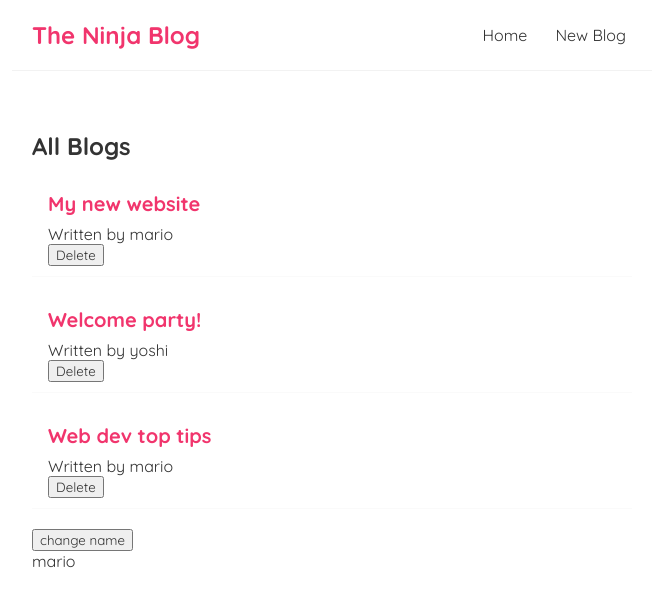
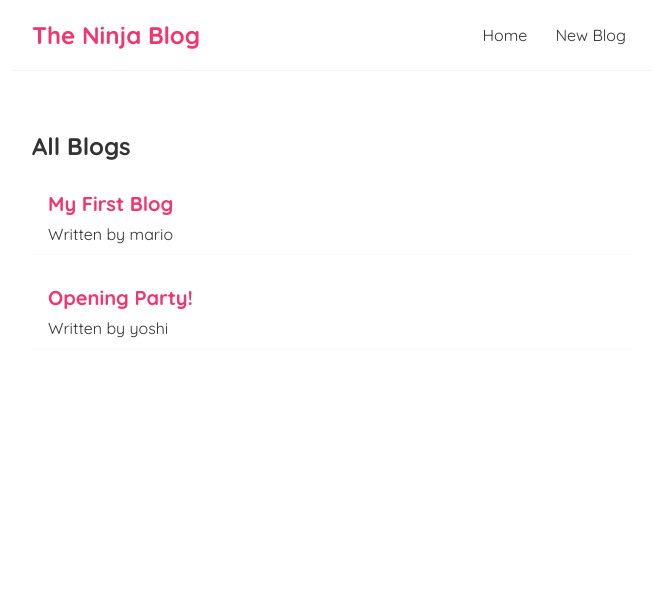
Before and after one commit to NewsonThokchom/ReactPractice, a React (Create React App) app: page / in a window 1280 px wide. Shown: the top 606 px of the page, without its empty margins (308-964 px from the left). Built offline with nearby package versions, Linux system fonts and the light colour scheme; data requests are answered from the project's data file.

Commit message:
retrieve data from json-server in useEffect function remove delete props and button from home and bloglist components.

```diff
--- a/src/BlogList.js
+++ b/src/BlogList.js
@@ -1,4 +1,4 @@
-const BlogList = ({ blogs, title, handleDelete }) => {
+const BlogList = ({ blogs, title }) => {
   //   const blogs = props.blogs;
   //   const title = props.title;
 
@@ -9,7 +9,6 @@
         <div className="blog-preview" key={blog.id}>
           <h2>{blog.title}</h2>
           <p>Written by {blog.author}</p>
-          <button onClick={() => handleDelete(blog.id)}>Delete</button>
         </div>
       ))}
     </div>
--- a/src/Home.js
+++ b/src/Home.js
@@ -2,36 +2,21 @@
 import BlogList from "./BlogList";
 
 const Home = () => {
-  const [blogs, setBlogs] = useState([
-    { title: "My new website", body: "Lorem ipsum..", author: "mario", id: 1 },
-    { title: "Welcome party!", body: "Lorem ipsum..", author: "yoshi", id: 2 },
-    {
-      title: "Web dev top tips",
-      body: "Lorem ipsum..",
-      author: "mario",
-      id: 3,
-    },
-  ]);
-
-  const [name, setName] = useState("mario");
-
-  const handleDelete = (id) => {
-    const newBlogs = blogs.filter((blog) => blog.id !== id);
-    setBlogs(newBlogs);
-  };
+  const [blogs, setBlogs] = useState(null);
 
   useEffect(() => {
-    console.log("useEffect ran");
-    console.log(blogs);
-    console.log(name);
-  }, [name]);
+    fetch("http://localhost:8000/blogs")
+      .then((res) => {
+        return res.json();
+      })
+      .then((data) => {
+        setBlogs(data);
+      });
+  }, []);
 
   return (
     <div className="home">
-      <BlogList blogs={blogs} title="All Blogs" handleDelete={handleDelete} />
-      <button onClick={() => setName("Luigi")}>change name</button>
-
-      <p>{name}</p>
+      {blogs && <BlogList blogs={blogs} title="All Blogs" />}
     </div>
   );
 };
```
